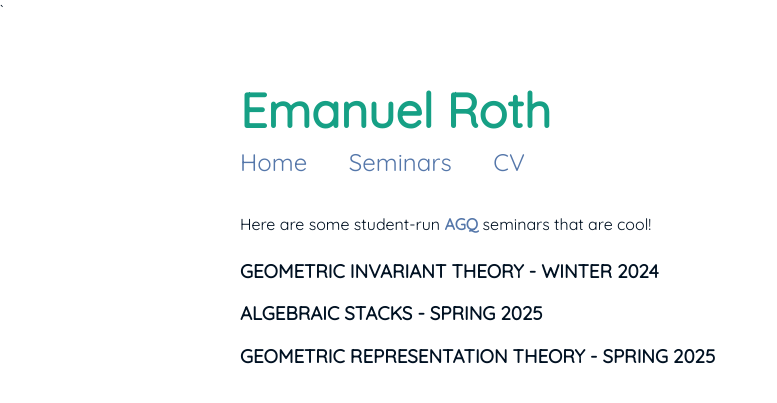
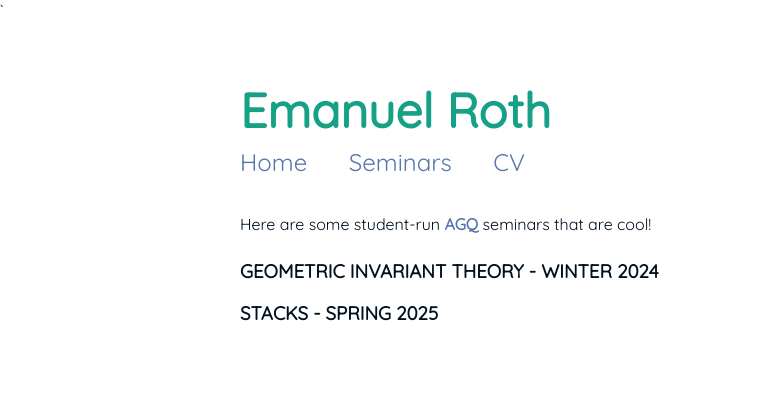
Before and after one commit to eroth264/eroth264.github.io, a Jekyll site: the page built from seminars.md, in a window 1280 px wide. Shown: the top 403 px of the page, without its empty margins (0-777 px from the left). Built offline with Jekyll 4.4.1, drawn with Linux system fonts in a browser that asks for light colours.

Commit message:
Revised seminar list

```diff
--- a/seminars.md
+++ b/seminars.md
@@ -6,6 +6,4 @@ Here are some student-run <a href="https://www.agq-cdt.org/">AGQ</a> seminars th
 
 <h3 id="projects">GEOMETRIC INVARIANT THEORY - WINTER 2024</h3>
 
-<h3 id="education">ALGEBRAIC STACKS - SPRING 2025</h3>
-
-<h3 id="education">GEOMETRIC REPRESENTATION THEORY - SPRING 2025</h3>
+<h3 id="education">STACKS - SPRING 2025</h3>
```
